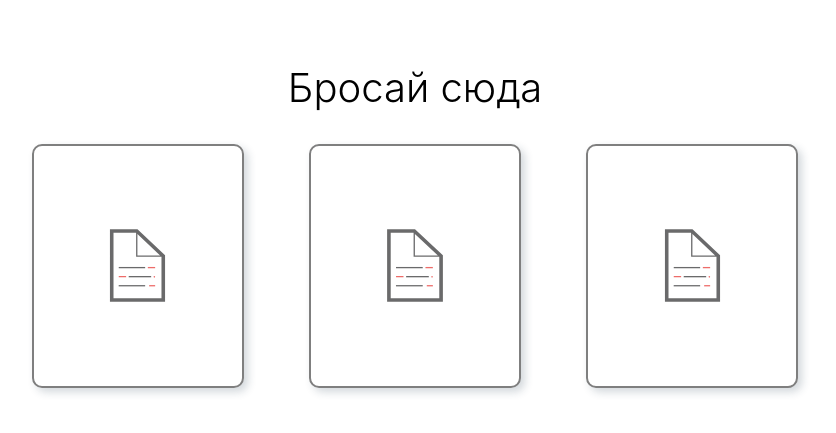
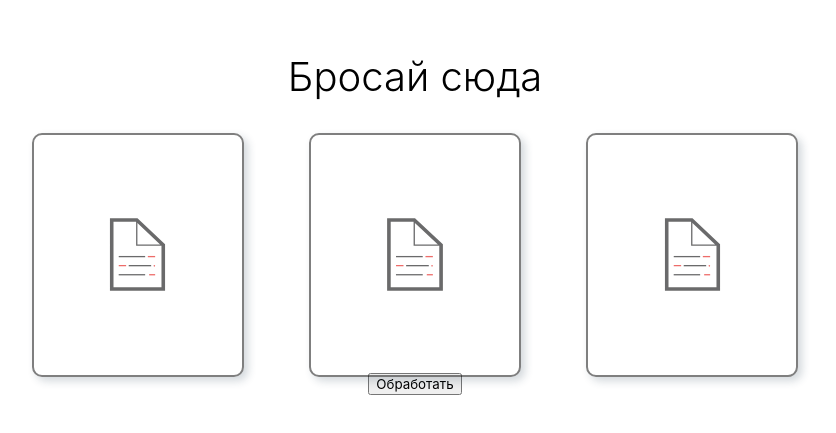
Before and after one commit to HarukiFT/RobloxStats, a React (Create React App) app in the folder frontend/: page / in a window 1280 px wide. Shown: the part 177-610 px from the top of the page, without its empty margins (225-1061 px from the left). Built offline with nearby package versions, Linux system fonts and the light colour scheme; a web font is replaced by a local one.

Commit message:
Added proceed component

```diff
--- a/frontend/src/components/App.js
+++ b/frontend/src/components/App.js
@@ -1,5 +1,6 @@
 import Styles from '../styles/App.module.scss'
 import DropZone from './DropZone'
+import Proceed from './Proceed'
 
 export default () => {
     return (
@@ -11,6 +12,8 @@ export default () => {
                 <DropZone zoneId={'returningUsers'} display={'Вернувшиеся игроки'}/>
                 <DropZone zoneId={'sessions'} display={'Сессии'}/>
             </div>
+
+            <Proceed/>
         </div>
     )
 }
```
